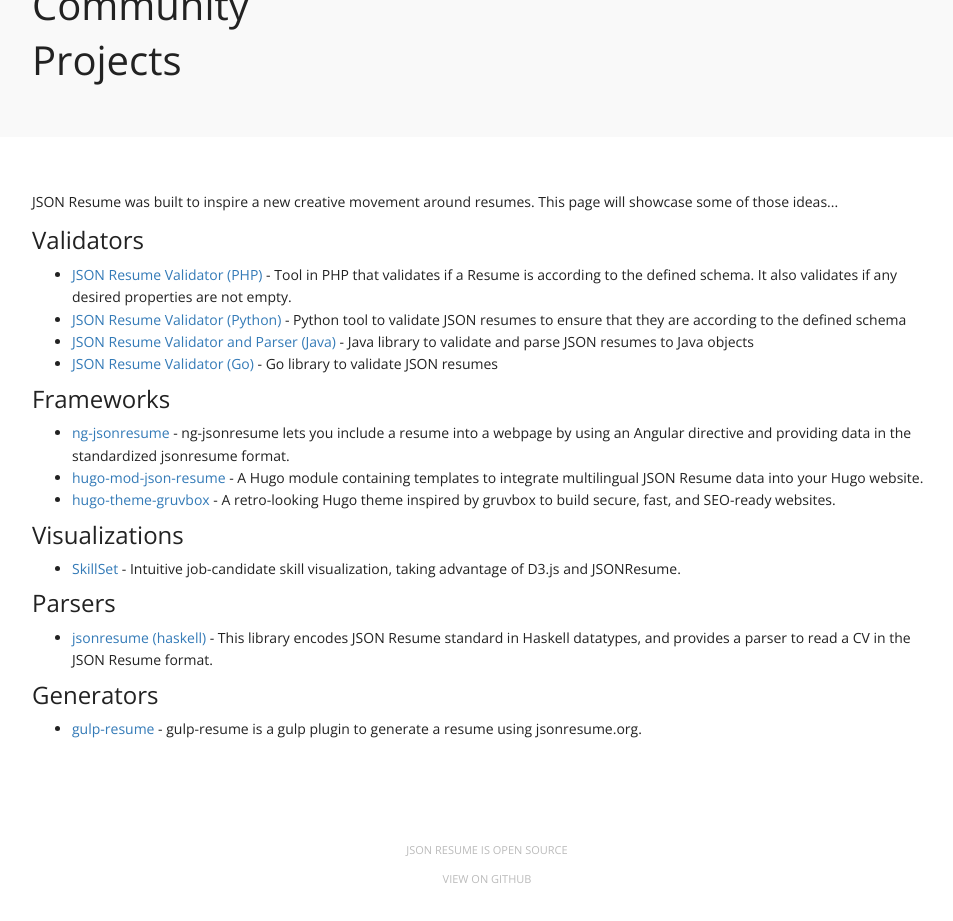
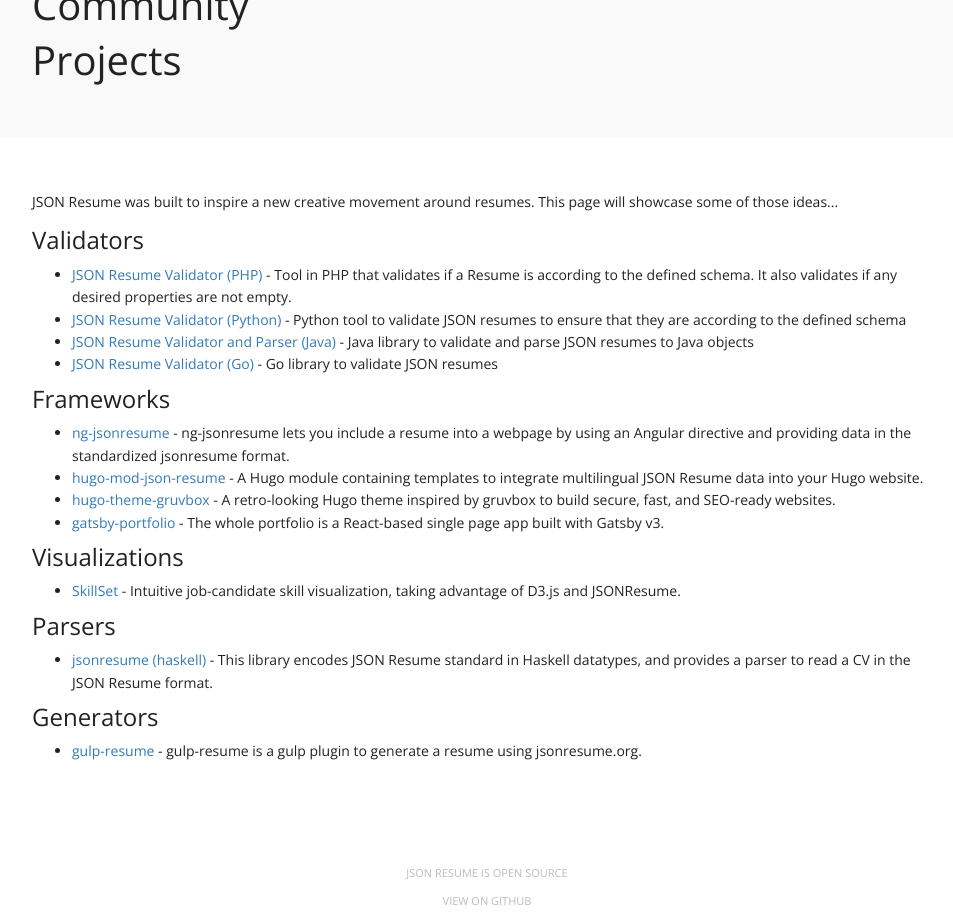
Before and after one commit to jsonresume/resume-website, a Jekyll site: the page built from projects.html, in a window 1280 px wide, cut to the strip 173-1094 px from the top of the page. Shown: the whole strip, without its empty margins (153-1106 px from the left). Built offline with Jekyll 4.4.1, drawn with Linux system fonts in a browser that asks for light colours; nearby versions of some CDN libraries; a script that is not in the unit is left out; before the commit the page ends 1072 px from its top, so only the background shows below that.

Commit message:
projects

```diff
--- a/_data/projects.yaml
+++ b/_data/projects.yaml
@@ -47,3 +47,8 @@
   link: https://github.com/schnerring/hugo-theme-gruvbox
   description: A retro-looking Hugo theme inspired by gruvbox to build secure, fast, and SEO-ready websites.
   category: framework
+
+- name: gatsby-portfolio
+  link: https://github.com/kremalicious/portfolio
+  description: The whole portfolio is a React-based single page app built with Gatsby v3.
+  category: framework
```
